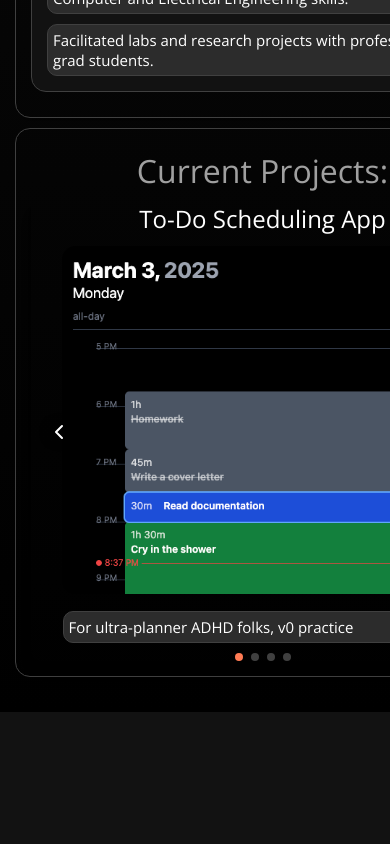
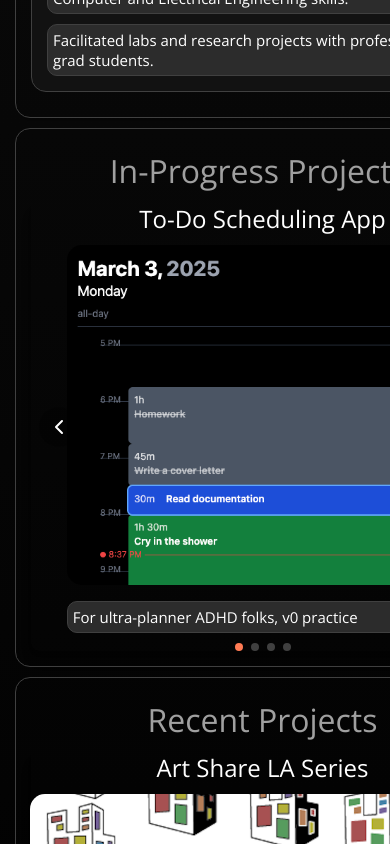
Before and after one commit to laremund/portfolio-vite, a React (Vite) app: page / in a window 390 px wide. Shown: the part 1700-2544 px from the top of the page. Before the commit the page ends 2412 px from the top, so only its background shows below. Built offline with nearby package versions, Linux system fonts and the light colour scheme.

Commit message:
style(main-grid-section, lightboxes): Modified main-grid-section to include another section to showcase finished projects. Messed with a lot of App.css and LightboxSlideshow.css, there's some things that need to be organized/standardized in there, maybe some unnecessary lines

```diff
--- a/src/App.css
+++ b/src/App.css
@@ -235,7 +235,7 @@ body {
 /*Misc*/
   grid-column-gap: 10px;
   grid-row-gap: 10px;
-  /* grid-template-rows: auto auto auto auto auto; */
+  grid-template-rows: auto auto auto auto auto;
 }
 /* ----| resume-box */
 .resume-box {
@@ -328,13 +328,17 @@ body {
 /*Display */
   display: flex;
   flex-direction: column;
+  grid-row: span 1;
   align-items: center;
   justify-content: center;
+  /* grid-row: span 1; */
 /*Box model */
   min-width: 340px;
   padding: 15px;
   border: 1px solid var(--border);
   border-radius: 15px;
+  /* Misc */
+  grid-row: span 1;
 }
 /* --| expanded-cards-section */
 .expanded-cards-section {
@@ -364,7 +368,7 @@ body {
       display: grid;
       grid-column-gap: 10px;
       grid-row-gap: 10px;
-      grid-template-rows: auto auto;
+      grid-template-rows: auto auto auto auto auto auto auto;
       grid-template-columns: 1fr;
       margin-bottom: 20px;
   }
@@ -396,4 +400,9 @@ body {
   .mobile-h1 {
     display: block;
   }
+  .main-grid-section {
+    /*Misc*/
+    grid-template-columns: 1fr;
+    grid-template-rows: auto auto auto auto auto auto auto;
+  }
 }
--- a/src/App.jsx
+++ b/src/App.jsx
@@ -1,5 +1,5 @@
 import LightboxSlideshow from "./assets/components/LightboxSlideshow.jsx";
-import { checklistAppImage, spotifyAppImage, myResumeSite, philosophySite } from "./assets/images/index.js";
+import { checklistAppImage, spotifyAppImage, myResumeSite, philosophySite, artShareLA, jjkKillBill } from "./assets/images/index.js";
 import { IconContext, } from "react-icons";
 import { SiJavascript, SiReact, SiHtml5, SiCss3, SiGit, SiTypescript, SiPython,
     SiCypress, SiJira, SiFigma, SiWebflow,SiAdobeillustrator, SiAdobeindesign,
@@ -11,7 +11,7 @@ import './App.css'
 
 function App() {
 
-    const projectsSlides = [
+    const currentProjectsSlides = [
         {
             title: "To-Do Scheduling App",
             imageUrl: checklistAppImage,
@@ -30,7 +30,29 @@ function App() {
         {
             title: "This site",
             imageUrl: myResumeSite,
-            description: "Hey just working - working hard so I can please you"
+            description: "Updating this thing"
+        }
+    ];
+    const projectsSlides = [
+        {
+            title: "Art Share LA Series",
+            imageUrl: artShareLA,
+            description: "Project for a class, shown is a page from my process book"
+        },
+        // {
+        //     title: "Fix-Spotify App",
+        //     imageUrl: spotifyAppImage,
+        //     description: "Unfamiliar API + TypeScript + crossed fingers"
+        // },
+        // {
+        //     title: "Kierkegaard's Corner",
+        //     imageUrl: philosophySite,
+        //     description: "Using pop culture to break down modern philosophy"
+        // },
+        {
+            title: "Jujutsu Kaisen X Kill Bill",
+            imageUrl: jjkKillBill,
+            description: "Jujutsu Kaisen poster inspired by Kill Bill"
         }
     ];
   return (
@@ -167,7 +189,13 @@ function App() {
         </div>
         <div className="placeholder-box">
             <div className="section-headers-box">
-                <h2 className="resume-h2">Current Projects:</h2>
+                <h2 className="resume-h2">In-Progress Projects:</h2>
+            </div>
+            <LightboxSlideshow slides={currentProjectsSlides}/>
+        </div>
+        <div className="placeholder-box">
+            <div className="section-headers-box">
+                <h2 className="resume-h2">Recent Projects</h2>
             </div>
             <LightboxSlideshow slides={projectsSlides}/>
         </div>
--- a/src/assets/components/LightboxSlideshow.css
+++ b/src/assets/components/LightboxSlideshow.css
@@ -10,7 +10,7 @@
 /*Box Model*/
     width: 100%;
     border-radius: 0.5rem;
-/*Miscellaneous*/
+/*Misc*/
     box-shadow: 0 10px 15px -3px rgba(0, 0, 0, 0.1), 0 4px 6px -2px rgba(0, 0, 0, 0.05);
 }
 
@@ -33,7 +33,8 @@
 
 /* Content area */
 .lightbox-content {
-    position: inherit;
+    width: fit-content;
+    /* position: inherit; */
 }
 
 /* Title styling */
@@ -46,19 +47,22 @@
 /*Display*/
     display: flex;
     justify-content: center;
+    /* align-items: center; */
 /*Box Model*/
-    width: 400px;
-    height: 350px;
+    max-width: 400px;
+    min-width: 340px;
+    height: 340px;
     margin-bottom: 1rem;
 }
 
 /* Image styling */
 .lightbox-image {
 /*Box Model*/
-    border: 1px solid transparent;
+    width: min-content;
+    /* border: 1px solid transparent; */
     border-radius: 15px;
-/*Miscellaneous*/
-    overflow: clip clip;
+/*Misc*/
+    /* overflow: clip clip; */
 }
 
 /* Description text */
@@ -101,7 +105,7 @@
     background-color: rgba(0, 0, 0, 0.3);
 /*Typography*/
     color: white;
-/*Miscellaneous*/
+/*Misc*/
     cursor: pointer;
 }
 
@@ -133,7 +137,7 @@
     justify-content: center;
 /*Box Model*/
     margin-top: 10px;
-/*Miscellaneous*/
+/*Misc*/
     gap: 0.5rem;
 }
 
--- a/src/assets/images/index.js
+++ b/src/assets/images/index.js
@@ -2,5 +2,7 @@ import checklistAppImage from "./checklist_app.png";
 import spotifyAppImage from "./spotify_thing.png";
 import myResumeSite from "./my_resume_site.png";
 import philosophySite from "./philosophy_site.png";
+import artShareLA from "./art_share_la.png";
+import jjkKillBill from "./jjk_kill_bill.png"
 
-export { checklistAppImage, spotifyAppImage, myResumeSite, philosophySite };
+export { checklistAppImage, spotifyAppImage, myResumeSite, philosophySite, artShareLA, jjkKillBill };
```
Also changed, not shown: src/assets/images/art_share_la.png (added), 1 other file (tests, documents, lock files or other folders).
